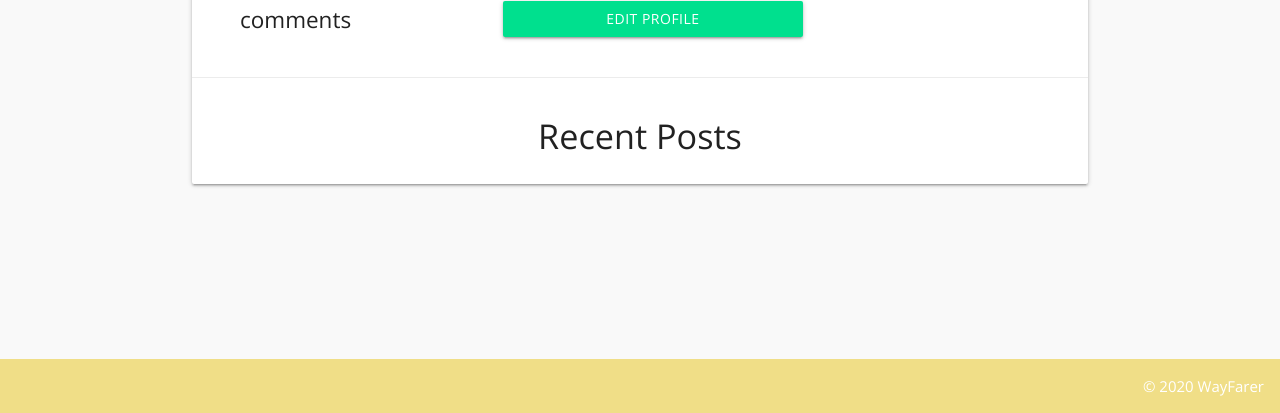
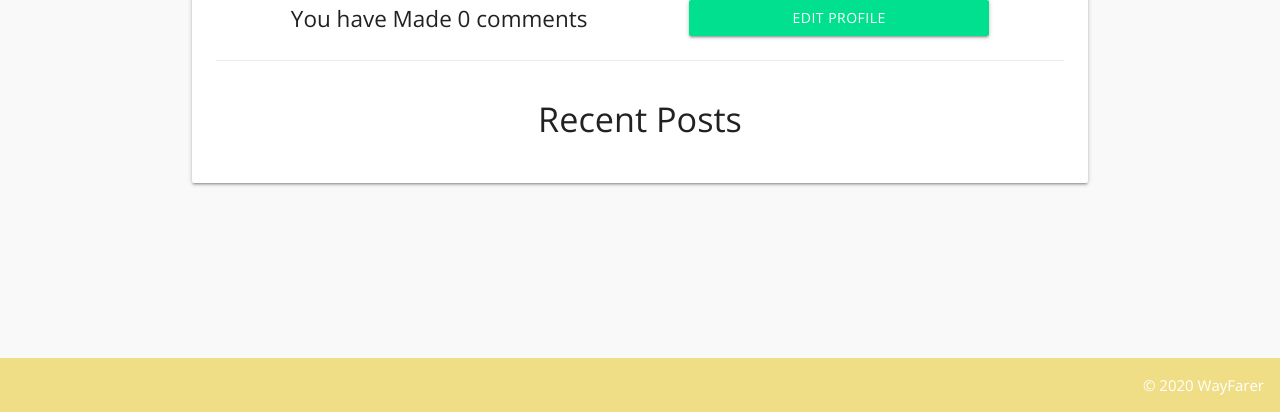
Before and after one commit to minhazur9/wayfarer, a Django app: page /dashboard/ in a window 1280 px wide. Shown: the part 558-971 px from the top of the page. Run offline with Django 3.2, Linux system fonts and the light colour scheme; the visitor is signed in with stand-in values (Sample User, id 1); data comes from the database, SQL or seed files in the repository; data that the repository does not hold is empty; parts of the project's set-up code (start-up, migrations or seed data) failed here and were passed over.

Commit message:
edit profile button on dashboard is block

```diff
--- a/main_app/static/css/styles.css
+++ b/main_app/static/css/styles.css
@@ -391,11 +391,13 @@ p span{
 }
 .dashboard-img-container a{
     width: 300px;
+    display: block;
 }
 
 .dashboard-img-container h4{
     text-align: center;
 }
+
 
 /* ---------------------------------------------------
                     Edit profile
--- a/main_app/templates/profiles/my_profile.html
+++ b/main_app/templates/profiles/my_profile.html
@@ -46,9 +46,10 @@ My Dashboard
 
 
         </div>
+        <div>
           <div class="dashboard-img-container">
-          <img class="dashboard-prof-img" src="{{ request.user.profile.user_image }}" alt="" onerror="this.src='https://startupheretoronto.com/wp-content/uploads/2018/04/default-user-image-2.png';">
-          <a class="btn waves-effect waves-green" href="{% url 'edit_profile' %}">Edit Profile</a>
+            <img class="dashboard-prof-img" src="{{ request.user.profile.user_image }}" alt="" onerror="this.src='https://startupheretoronto.com/wp-content/uploads/2018/04/default-user-image-2.png';">
+            <a class="btn waves-effect waves-green" href="{% url 'edit_profile' %}">Edit Profile</a>
           </div>
 
         </div>
```
